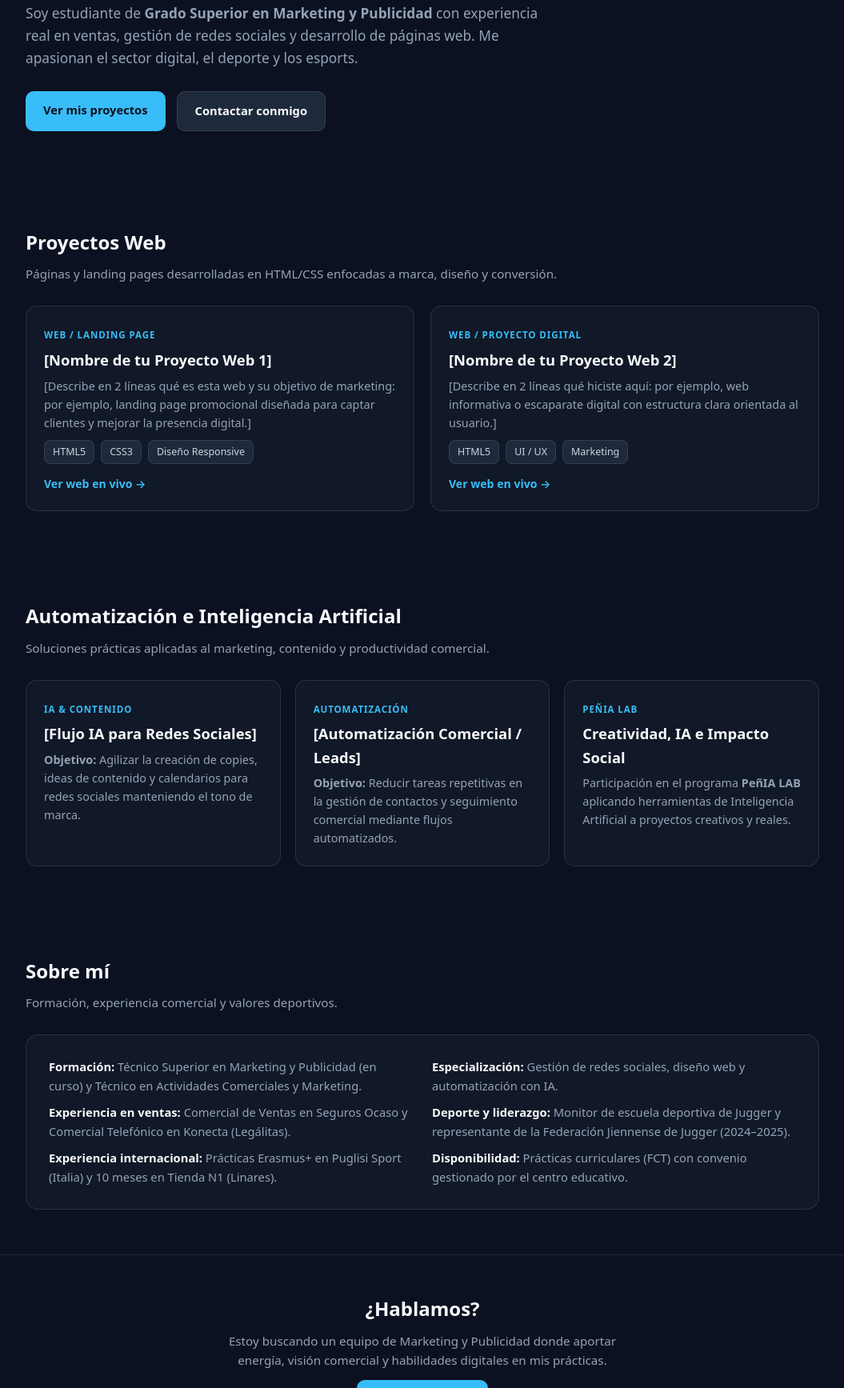
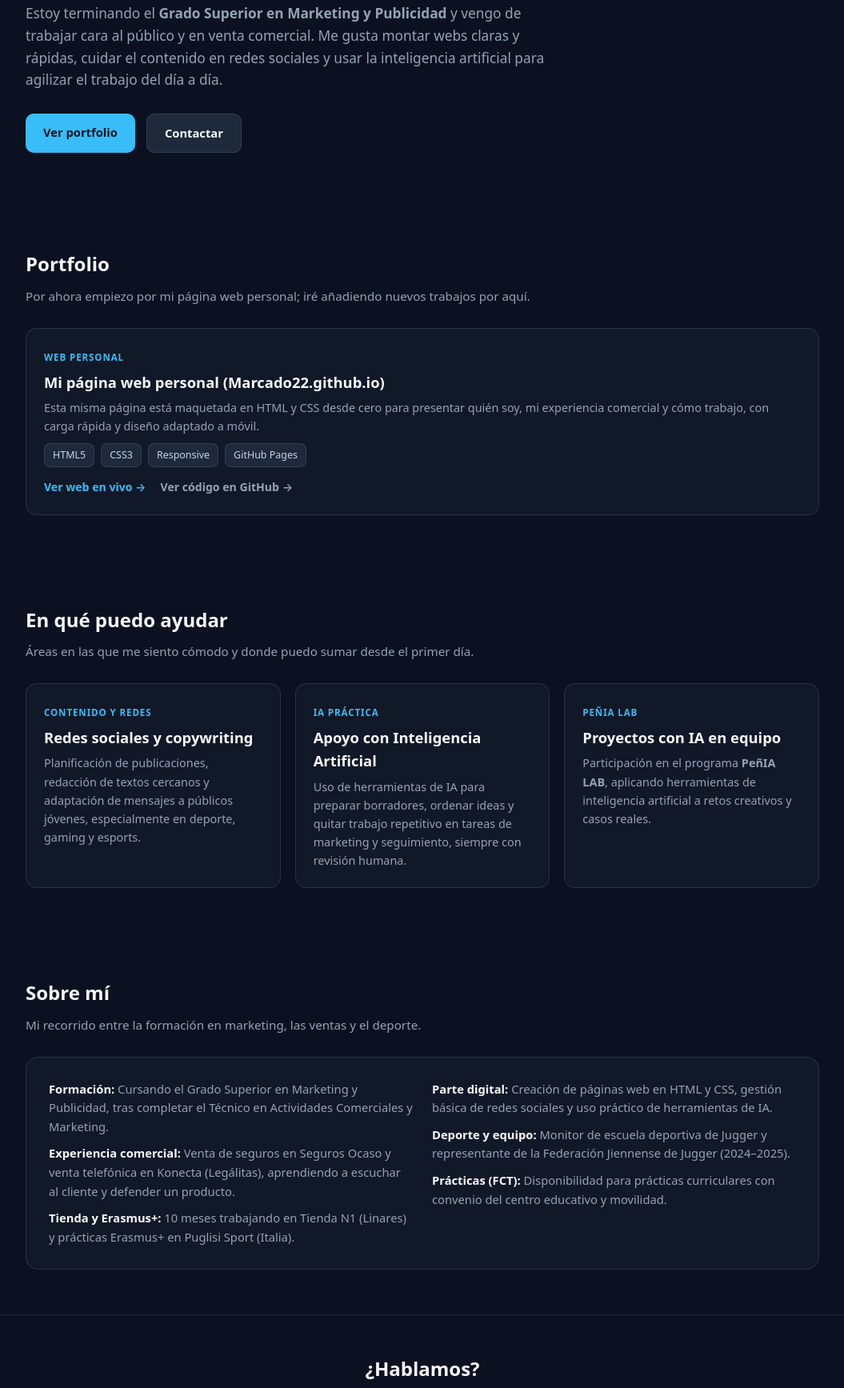
Before and after one commit to Marcado22/Marcado22.github.io, a plain HTML site: page index.html in a window 1280 px wide. Shown: the part 340-2075 px from the top of the page at 80% size, without its empty margins (112-1167 px from the left). Drawn offline with Linux system fonts and the light colour scheme.

Commit message:
Update index.html: personal website in portfolio and human-sounding copy
Updated the content and structure of the index.html file, including changes to the title, navigation links, hero section, and various text updates throughout the document.

```diff
--- a/index.html
+++ b/index.html
@@ -3,7 +3,7 @@
 <head>
   <meta charset="UTF-8" />
   <meta name="viewport" content="width=device-width, initial-scale=1.0" />
-  <title>Marcos Lozano Marín — Marketing, Web &amp; Automatización con IA</title>
+  <title>Marcos Lozano Marín — Marketing, Web y Redes Sociales</title>
   <style>
     :root {
       --bg: #0b1120;
@@ -220,6 +220,13 @@
       margin-top: 6px;
     }
 
+    .card-links {
+      display: flex;
+      flex-wrap: wrap;
+      gap: 18px;
+      align-items: center;
+    }
+
     .card-link {
       display: inline-flex;
       align-items: center;
@@ -227,6 +234,14 @@
       font-size: 0.88rem;
       font-weight: 600;
       color: var(--accent);
+    }
+
+    .card-link-muted {
+      color: var(--muted);
+    }
+
+    .card-link-muted:hover {
+      color: var(--text);
     }
 
     .pill-row {
@@ -309,8 +324,8 @@
     <div class="container nav-inner">
       <div class="logo">Marcos Lozano<span>.</span></div>
       <div class="nav-links">
-        <a href="#proyectos">Proyectos Web</a>
-        <a href="#ia">Automatización IA</a>
+        <a href="#portfolio">Portfolio</a>
+        <a href="#trabajo">En qué ayudo</a>
         <a href="#sobre-mi">Sobre mí</a>
         <a href="#contacto">Contacto</a>
       </div>
@@ -318,83 +333,66 @@
   </nav>
 
   <main class="container">
-    <!-- HERO -->
     <section class="hero">
-      <div class="badge">Disponible para Prácticas (FCT) · Marketing y Publicidad</div>
-      <h1>Marketing Digital, <span>Creación Web</span> y Automatización con IA.</h1>
+      <div class="badge">Buscando prácticas (FCT) · Marketing y Publicidad</div>
+      <h1>Marketing digital, <span>creación web</span> y apoyo práctico con IA.</h1>
       <p>
-        Soy estudiante de <strong>Grado Superior en Marketing y Publicidad</strong> con experiencia real en ventas, gestión de redes sociales y desarrollo de páginas web. Me apasionan el sector digital, el deporte y los esports.
+        Estoy terminando el <strong>Grado Superior en Marketing y Publicidad</strong> y vengo de trabajar cara al público y en venta comercial. Me gusta montar webs claras y rápidas, cuidar el contenido en redes sociales y usar la inteligencia artificial para agilizar el trabajo del día a día.
       </p>
       <div class="hero-actions">
-        <a href="#proyectos" class="btn-primary">Ver mis proyectos</a>
-        <a href="#contacto" class="btn-secondary">Contactar conmigo</a>
+        <a href="#portfolio" class="btn-primary">Ver portfolio</a>
+        <a href="#contacto" class="btn-secondary">Contactar</a>
       </div>
     </section>
 
-    <!-- PROYECTOS WEB -->
-    <section id="proyectos">
-      <h2 class="section-title">Proyectos Web</h2>
-      <p class="section-sub">Páginas y landing pages desarrolladas en HTML/CSS enfocadas a marca, diseño y conversión.</p>
+    <section id="portfolio">
+      <h2 class="section-title">Portfolio</h2>
+      <p class="section-sub">Por ahora empiezo por mi página web personal; iré añadiendo nuevos trabajos por aquí.</p>
 
       <div class="grid-2">
         <article class="card">
           <div>
-            <span class="card-tag">Web / Landing Page</span>
-            <h3>[Nombre de tu Proyecto Web 1]</h3>
+            <span class="card-tag">Web personal</span>
+            <h3>Mi página web personal (Marcado22.github.io)</h3>
             <p>
-              [Describe en 2 líneas qué es esta web y su objetivo de marketing: por ejemplo, landing page promocional diseñada para captar clientes y mejorar la presencia digital.]
+              Esta misma página está maquetada en HTML y CSS desde cero para presentar quién soy, mi experiencia comercial y cómo trabajo, con carga rápida y diseño adaptado a móvil.
             </p>
             <div class="pill-row">
               <span class="pill">HTML5</span>
               <span class="pill">CSS3</span>
-              <span class="pill">Diseño Responsive</span>
+              <span class="pill">Responsive</span>
+              <span class="pill">GitHub Pages</span>
             </div>
           </div>
-          <!-- Sube tu carpeta proyecto-1 dentro del mismo repo de GitHub -->
-          <a href="./proyecto-1/" class="card-link">Ver web en vivo →</a>
-        </article>
-
-        <article class="card">
-          <div>
-            <span class="card-tag">Web / Proyecto Digital</span>
-            <h3>[Nombre de tu Proyecto Web 2]</h3>
-            <p>
-              [Describe en 2 líneas qué hiciste aquí: por ejemplo, web informativa o escaparate digital con estructura clara orientada al usuario.]
-            </p>
-            <div class="pill-row">
-              <span class="pill">HTML5</span>
-              <span class="pill">UI / UX</span>
-              <span class="pill">Marketing</span>
-            </div>
+          <div class="card-links">
+            <a href="https://marcado22.github.io/" class="card-link">Ver web en vivo →</a>
+            <a href="https://github.com/Marcado22/Marcado22.github.io" class="card-link card-link-muted">Ver código en GitHub →</a>
           </div>
-          <!-- Sube tu carpeta proyecto-2 dentro del mismo repo de GitHub -->
-          <a href="./proyecto-2/" class="card-link">Ver web en vivo →</a>
         </article>
       </div>
     </section>
 
-    <!-- AUTOMATIZACIÓN E IA -->
-    <section id="ia">
-      <h2 class="section-title">Automatización e Inteligencia Artificial</h2>
-      <p class="section-sub">Soluciones prácticas aplicadas al marketing, contenido y productividad comercial.</p>
+    <section id="trabajo">
+      <h2 class="section-title">En qué puedo ayudar</h2>
+      <p class="section-sub">Áreas en las que me siento cómodo y donde puedo sumar desde el primer día.</p>
 
       <div class="grid-3">
         <article class="card">
           <div>
-            <span class="card-tag">IA &amp; Contenido</span>
-            <h3>[Flujo IA para Redes Sociales]</h3>
+            <span class="card-tag">Contenido y redes</span>
+            <h3>Redes sociales y copywriting</h3>
             <p>
-              <strong>Objetivo:</strong> Agilizar la creación de copies, ideas de contenido y calendarios para redes sociales manteniendo el tono de marca.
+              Planificación de publicaciones, redacción de textos cercanos y adaptación de mensajes a públicos jóvenes, especialmente en deporte, gaming y esports.
             </p>
           </div>
         </article>
 
         <article class="card">
           <div>
-            <span class="card-tag">Automatización</span>
-            <h3>[Automatización Comercial / Leads]</h3>
+            <span class="card-tag">IA práctica</span>
+            <h3>Apoyo con Inteligencia Artificial</h3>
             <p>
-              <strong>Objetivo:</strong> Reducir tareas repetitivas en la gestión de contactos y seguimiento comercial mediante flujos automatizados.
+              Uso de herramientas de IA para preparar borradores, ordenar ideas y quitar trabajo repetitivo en tareas de marketing y seguimiento, siempre con revisión humana.
             </p>
           </div>
         </article>
@@ -402,30 +400,29 @@
         <article class="card">
           <div>
             <span class="card-tag">PeñIA LAB</span>
-            <h3>Creatividad, IA e Impacto Social</h3>
+            <h3>Proyectos con IA en equipo</h3>
             <p>
-              Participación en el programa <strong>PeñIA LAB</strong> aplicando herramientas de Inteligencia Artificial a proyectos creativos y reales.
+              Participación en el programa <strong>PeñIA LAB</strong>, aplicando herramientas de inteligencia artificial a retos creativos y casos reales.
             </p>
           </div>
         </article>
       </div>
     </section>
 
-    <!-- SOBRE MÍ -->
     <section id="sobre-mi">
       <h2 class="section-title">Sobre mí</h2>
-      <p class="section-sub">Formación, experiencia comercial y valores deportivos.</p>
+      <p class="section-sub">Mi recorrido entre la formación en marketing, las ventas y el deporte.</p>
 
       <div class="about-box">
         <ul class="about-list">
-          <li><strong>Formación:</strong> Técnico Superior en Marketing y Publicidad (en curso) y Técnico en Actividades Comerciales y Marketing.</li>
-          <li><strong>Experiencia en ventas:</strong> Comercial de Ventas en Seguros Ocaso y Comercial Telefónico en Konecta (Legálitas).</li>
-          <li><strong>Experiencia internacional:</strong> Prácticas Erasmus+ en Puglisi Sport (Italia) y 10 meses en Tienda N1 (Linares).</li>
+          <li><strong>Formación:</strong> Cursando el Grado Superior en Marketing y Publicidad, tras completar el Técnico en Actividades Comerciales y Marketing.</li>
+          <li><strong>Experiencia comercial:</strong> Venta de seguros en Seguros Ocaso y venta telefónica en Konecta (Legálitas), aprendiendo a escuchar al cliente y defender un producto.</li>
+          <li><strong>Tienda y Erasmus+:</strong> 10 meses trabajando en Tienda N1 (Linares) y prácticas Erasmus+ en Puglisi Sport (Italia).</li>
         </ul>
         <ul class="about-list">
-          <li><strong>Especialización:</strong> Gestión de redes sociales, diseño web y automatización con IA.</li>
-          <li><strong>Deporte y liderazgo:</strong> Monitor de escuela deportiva de Jugger y representante de la Federación Jiennense de Jugger (2024–2025).</li>
-          <li><strong>Disponibilidad:</strong> Prácticas curriculares (FCT) con convenio gestionado por el centro educativo.</li>
+          <li><strong>Parte digital:</strong> Creación de páginas web en HTML y CSS, gestión básica de redes sociales y uso práctico de herramientas de IA.</li>
+          <li><strong>Deporte y equipo:</strong> Monitor de escuela deportiva de Jugger y representante de la Federación Jiennense de Jugger (2024–2025).</li>
+          <li><strong>Prácticas (FCT):</strong> Disponibilidad para prácticas curriculares con convenio del centro educativo y movilidad.</li>
         </ul>
       </div>
     </section>
@@ -434,7 +431,7 @@
   <footer id="contacto">
     <div class="container">
       <h2>¿Hablamos?</h2>
-      <p>Estoy buscando un equipo de Marketing y Publicidad donde aportar energía, visión comercial y habilidades digitales en mis prácticas.</p>
+      <p>Busco un equipo de marketing, comunicación o agencia donde hacer mis prácticas y seguir aprendiendo con proyectos reales. Si te encaja mi perfil, escríbeme sin compromiso.</p>
       <a href="mailto:marcos300137@gmail.com" class="btn-primary">Enviar un correo</a>
       <div class="contact-info">
         marcos300137@gmail.com · +34 685 14 32 71 · Jaén / Linares
```
